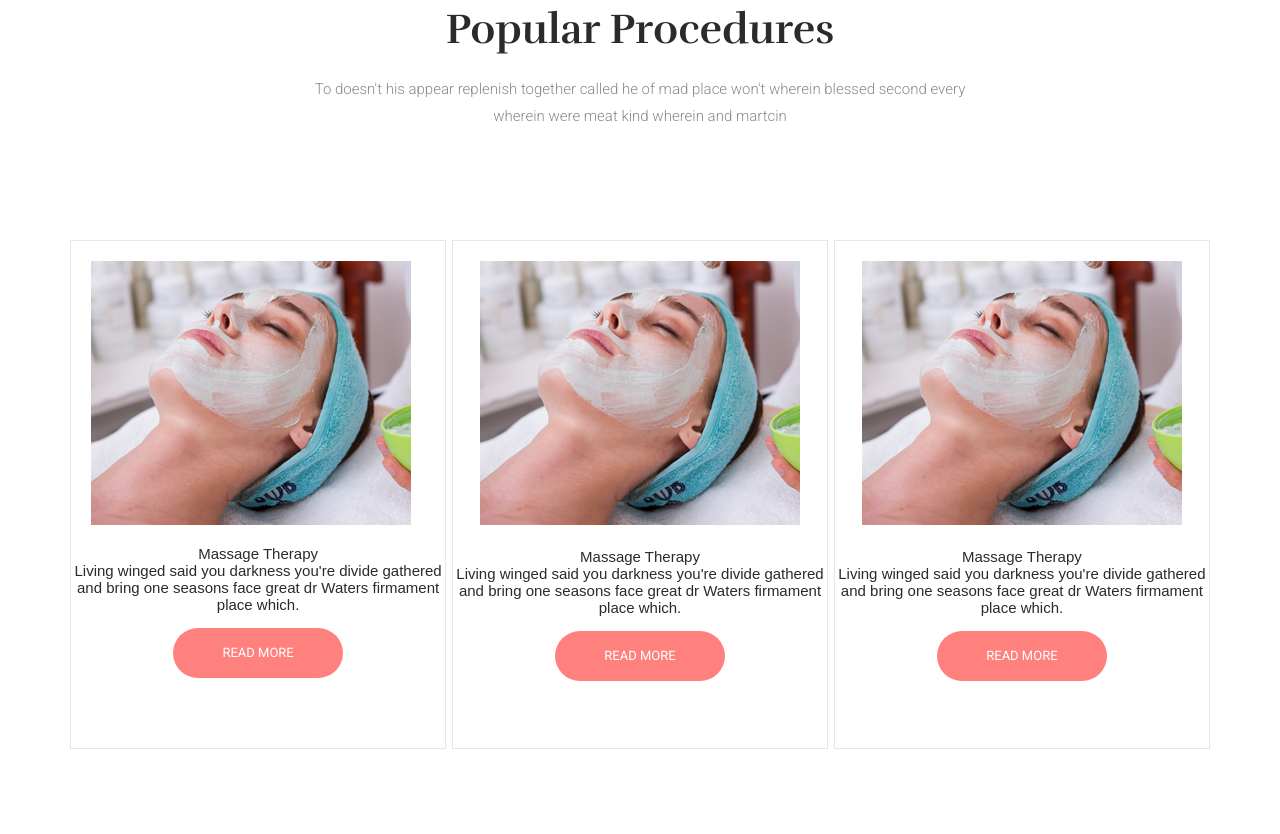
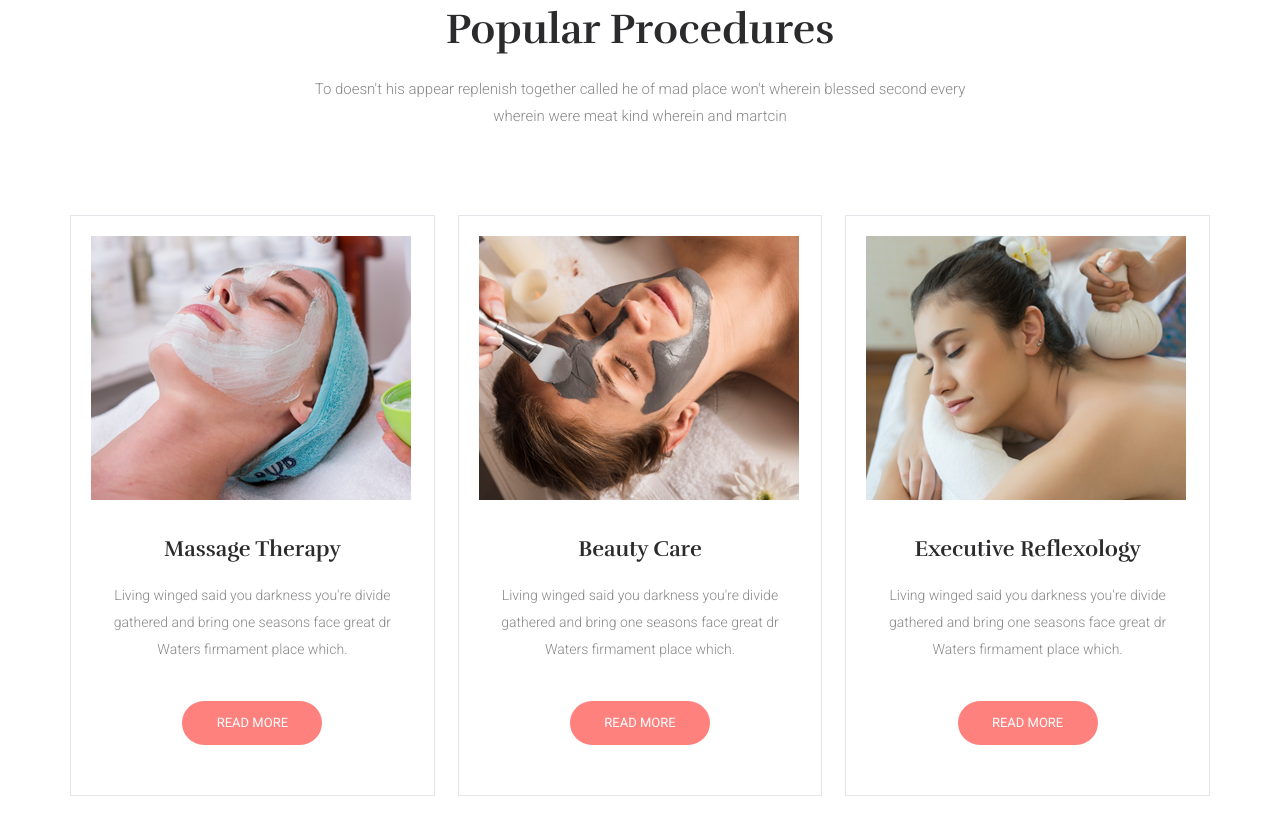
Before and after one commit to krlim/krlim-github.io, a plain HTML site: page spa/index.html in a window 1280 px wide. Shown: the part 2129-2963 px from the top of the page. Drawn offline with nearby package versions, Linux system fonts and the light colour scheme.

Commit message:
new section

```diff
--- a/spa/assets/css/blocks/btn.less
+++ b/spa/assets/css/blocks/btn.less
@@ -30,8 +30,8 @@
     &--sq {
          border-radius: 0;
     }
-    &--thin {
-        min-width: 145px;
-        font-size: 1.2rem;
+    &--sm {
+        padding: .85em 1.7em;
+        min-width: 140px;
     }
 }
--- a/spa/assets/css/blocks/proc.less
+++ b/spa/assets/css/blocks/proc.less
@@ -1,5 +1,5 @@
 // main: ../style.less
-.prog__content {
+.proc__content {
     margin: 0 -15px;
     display: flex;
     justify-content: space-between;
@@ -7,9 +7,18 @@
 }
 
 .proc__item {
-    width: 33%;
+    padding-bottom: 0rem;
+    width: 32%;
     border: 1px solid #e3e6ea;
     text-align: center;
+    &:hover {
+        border-color: @white;
+        box-shadow: 0 15px 40px rgba(4, 10, 50, 0.1);
+    }
+     &:active {
+        border-color: @white;
+        box-shadow: 0 15px 40px rgba(4, 10, 50, 0.1);
+    }
 
 }
 .proc__image {
@@ -17,11 +26,21 @@
 }
 .proc__info {
     text-align: center;
-    padding-bottom: 7rem;
+    padding-bottom: 5rem;
 }
 .proc__title {
-
+    font-family: Rufina;
+    font-size: 2.2rem;
+    font-weight: 700;
+    margin-top: 1.5rem;
+    margin-bottom: 2rem;
 }
 .proc__text {
-
+    padding: 0 4rem;
+    color: @gray;
+    font-family: Roboto;
+    font-size: 1.4rem;
+    font-weight: 300;
+    line-height: 27px;
+    margin-bottom: 3.8rem;
 }
--- a/spa/assets/css/blocks/section.less
+++ b/spa/assets/css/blocks/section.less
@@ -4,7 +4,7 @@
 }
 .section__header {
     width: 651px;
-    padding-bottom: 9.5rem;
+    padding-bottom: 7rem;
     text-align: center;
     margin: 0 auto;
 }
--- a/spa/index.html
+++ b/spa/index.html
@@ -143,7 +143,7 @@
                     <p>To doesn't his appear replenish together called he of mad place won't wherein blessed second every wherein were meat kind wherein and martcin </p>
                 </div>
             </div>
-            <div class="prog__content">
+            <div class="proc__content">
                 <div class="proc__item">
                     <div class="proc__image">
                         <img class="img" src="assets/images/post/1.jpg" alt="">
@@ -153,28 +153,28 @@
                         <div class="proc__text">
                             <p>Living winged said you darkness you're divide gathered and bring one seasons face great dr Waters firmament place which.</p>
                         </div>
-                        <a href="#" class="btn">read more</a>
+                        <a href="#" class="btn btn--sm">read more</a>
                     </div>
                 </div>
                 <div class="proc__item">
                     <div class="proc__image">
-                        <img src="assets/images/post/1.jpg" alt="">
+                        <img class="img" src="assets/images/post/2.jpg" alt="">
                     </div>
-                    <div class="proc__title">Massage Therapy</div>
+                    <div class="proc__title">Beauty Care</div>
                     <div class="proc__text">
                         <p>Living winged said you darkness you're divide gathered and bring one seasons face great dr Waters firmament place which.</p>
                     </div>
-                    <a href="#" class="btn">read more</a>
+                    <a href="#" class="btn btn--sm">read more</a>
                 </div>
                 <div class="proc__item">
                     <div class="proc__image">
-                        <img src="assets/images/post/1.jpg" alt="">
+                        <img class="img" src="assets/images/post/3.jpg" alt="">
                     </div>
-                    <div class="proc__title">Massage Therapy</div>
+                    <div class="proc__title">Executive Reflexology</div>
                     <div class="proc__text">
                         <p>Living winged said you darkness you're divide gathered and bring one seasons face great dr Waters firmament place which.</p>
                     </div>
-                    <a href="#" class="btn">read more</a>
+                    <a href="#" class="btn btn--sm">read more</a>
                 </div>
             </div>
         </div>
```
Also changed, not shown: spa/assets/css/style.css, spa/assets/images/quote.svg (added).
